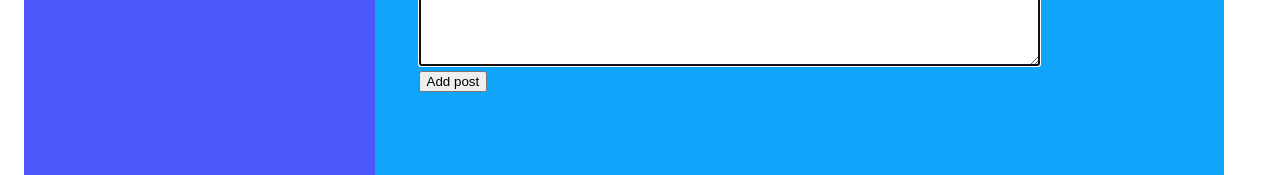
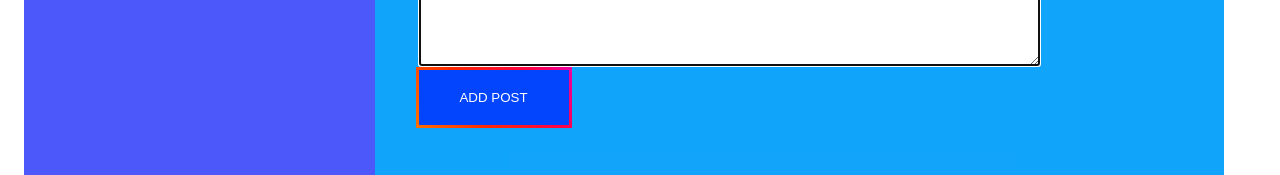
Before and after one commit to ishcenko/way-samurai, a React (Create React App) app: page /way-samurai/profile in a window 1280 px wide. Shown: the part 613-788 px from the top of the page. Built offline with nearby package versions, Linux system fonts and the light colour scheme.

Commit message:
Update MyPosts.module.css

```diff
--- a/src/components/MyPosts/MyPosts.module.css
+++ b/src/components/MyPosts/MyPosts.module.css
@@ -7,7 +7,7 @@ h3 {
   font-weight: 700;
   color: azure;
 }
-button .posts {
+.btn_addpost {
   position: relative;
   padding: 20px;
   min-width: 150px;
```
